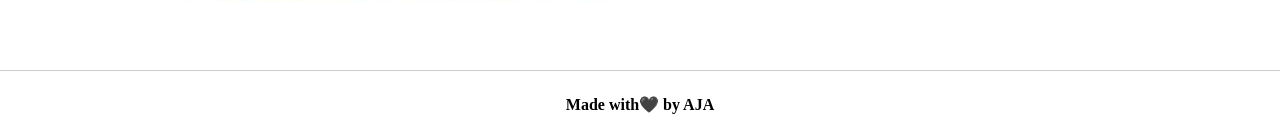
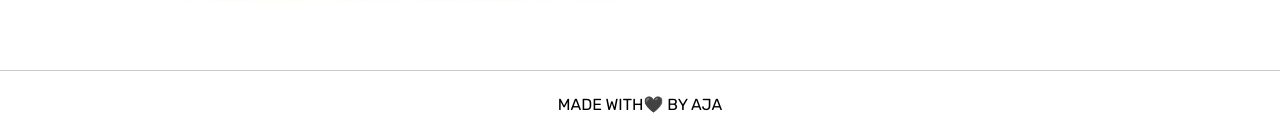
Before and after one commit to angelo-james/sneaker-app, a React (Create React App) app: page / in a window 1280 px wide. Shown: the part 1985-2120 px from the top of the page. Built offline with nearby package versions, Linux system fonts and the light colour scheme.

Commit message:
import google fonts update text style footer

```diff
--- a/src/components/Footer.js
+++ b/src/components/Footer.js
@@ -7,10 +7,15 @@ const FooterContainer = styled.div`
   margin: 20px 0;
 `;
 
+const FooterText = styled.p`
+  padding-top: 20px;
+  text-transform: uppercase;
+`;
+
 export default function Footer() {
   return (
-    <FooterContainer class="footer">
-      <h4 style={{ paddingTop: "20px" }}>Made with🖤 by AJA</h4>
+    <FooterContainer>
+      <FooterText>Made with🖤 by AJA</FooterText>
     </FooterContainer>
   );
 }
--- a/src/index.css
+++ b/src/index.css
@@ -1,3 +1,5 @@
+@import url("https://fonts.googleapis.com/css2?family=Rubik:wght@300;400;600;700&display=swap");
+
 * {
   box-sizing: border-box;
   margin: 0;
@@ -6,6 +8,7 @@
 
 html,
 body {
+  font-family: "Rubik", sans-serif;
   line-height: 1.7;
   overflow-x: hidden;
 }
```
